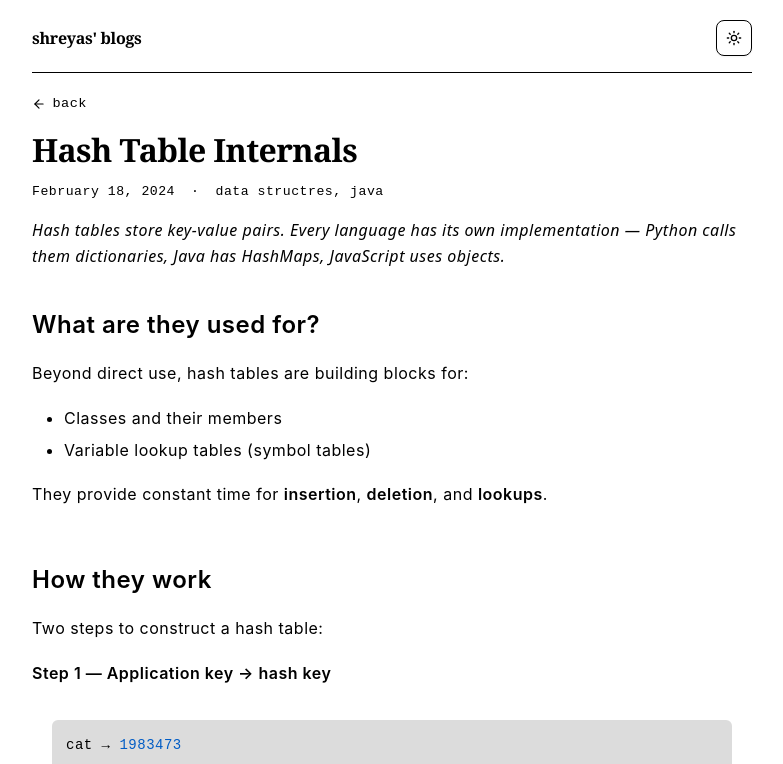
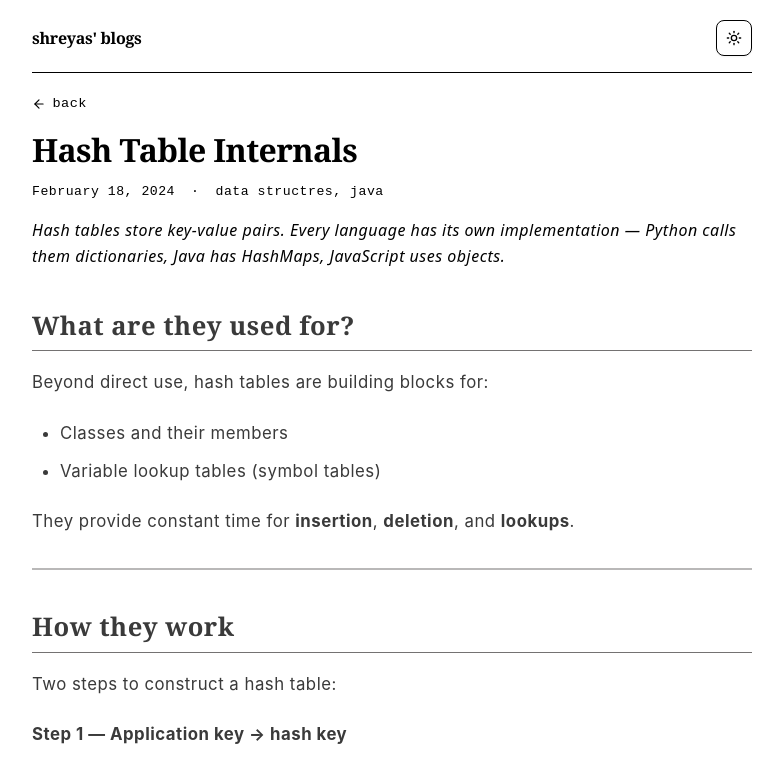
Before and after one commit to shreyas0924/blog.md, a Next.js app: page /blog/hashtable-internals in a window 1280 px wide. Shown: the top 764 px of the page, without its empty margins (248-1031 px from the left). Built offline with nearby package versions, Linux system fonts and the light colour scheme.

Commit message:
md formatting

```diff
--- a/app/blog/[slug]/page.tsx
+++ b/app/blog/[slug]/page.tsx
@@ -4,9 +4,28 @@ import { format } from "date-fns";
 import ReactMarkdown from "react-markdown";
 import remarkGfm from "remark-gfm";
 import rehypeHighlight from "rehype-highlight";
+import { visit } from "unist-util-visit";
+import type { Root, Element } from "hast";
 import Link from "next/link";
 import { ArrowLeft } from "lucide-react";
 import "highlight.js/styles/github.css";
+
+// Set default language for code blocks without one
+function rehypeSetDefaultLanguage() {
+  return (tree: Root) => {
+    visit(tree, "element", (node: Element) => {
+      if (node.tagName === "pre" && node.children[0]?.type === "element" && node.children[0].tagName === "code") {
+        const codeNode = node.children[0] as Element;
+        const classNames = codeNode.properties?.className as string[] || [];
+        const hasLanguage = classNames.some((c: string) => c.startsWith("language-"));
+        if (!hasLanguage) {
+          codeNode.properties = codeNode.properties || {};
+          codeNode.properties.className = ["language-javascript"];
+        }
+      }
+    });
+  };
+}
 
 export async function generateStaticParams() {
   return getAllSlugs().map((slug) => ({ slug }));
@@ -116,7 +135,7 @@ export default async function BlogPost({
       <div className="prose">
         <ReactMarkdown
           remarkPlugins={[remarkGfm]}
-          rehypePlugins={[rehypeHighlight]}
+          rehypePlugins={[rehypeSetDefaultLanguage, rehypeHighlight]}
         >
           {post.content}
         </ReactMarkdown>
--- a/app/globals.css
+++ b/app/globals.css
@@ -255,113 +255,323 @@ body {
 
 @import 'highlight.js/styles/github.css';
 
-.dark .hljs {
-  background: #161b22;
-  color: #e6edf3;
+/* Custom syntax highlighting overrides */
+.hljs {
+  background: transparent !important;
+  padding: 0 !important;
 }
 
-:root .hljs{
-  background: gainsboro;
-  color: black;
+.dark .hljs {
+  background: transparent !important;
+  color: #e6edf3 !important;
+}
+
+/* Light theme colors */
+:root .hljs-comment,
+:root .hljs-quote {
+  color: #6e7781;
+  font-style: italic;
+}
+
+:root .hljs-keyword,
+:root .hljs-selector-tag,
+:root .hljs-subst {
+  color: #cf222e;
+}
+
+:root .hljs-number,
+:root .hljs-literal,
+:root .hljs-variable,
+:root .hljs-template-variable,
+:root .hljs-tag .hljs-attr {
+  color: #0550ae;
+}
+
+:root .hljs-string,
+:root .hljs-doctag {
+  color: #0a3069;
+}
+
+:root .hljs-title,
+:root .hljs-section,
+:root .hljs-selector-id {
+  color: #8250df;
+}
+
+:root .hljs-type,
+:root .hljs-class .hljs-title {
+  color: #953800;
+}
+
+:root .hljs-tag,
+:root .hljs-name,
+:root .hljs-attribute {
+  color: #116329;
+  font-weight: normal;
+}
+
+:root .hljs-regexp,
+:root .hljs-link {
+  color: #0550ae;
+}
+
+:root .hljs-symbol,
+:root .hljs-bullet {
+  color: #0550ae;
+}
+
+:root .hljs-built_in,
+:root .hljs-builtin-name {
+  color: #953800;
+}
+
+:root .hljs-meta {
+  color: #6e7781;
+}
+
+:root .hljs-deletion {
+  background: #ffebe9;
+}
+
+:root .hljs-addition {
+  background: #dafbe1;
+}
+
+:root .hljs-emphasis {
+  font-style: italic;
+}
+
+:root .hljs-strong {
+  font-weight: bold;
+}
+
+/* Dark theme colors */
+.dark .hljs-comment,
+.dark .hljs-quote {
+  color: #8b949e;
+  font-style: italic;
+}
+
+.dark .hljs-keyword,
+.dark .hljs-selector-tag,
+.dark .hljs-subst {
+  color: #ff7b72;
+}
+
+.dark .hljs-number,
+.dark .hljs-literal,
+.dark .hljs-variable,
+.dark .hljs-template-variable,
+.dark .hljs-tag .hljs-attr {
+  color: #79c0ff;
+}
+
+.dark .hljs-string,
+.dark .hljs-doctag {
+  color: #a5d6ff;
+}
+
+.dark .hljs-title,
+.dark .hljs-section,
+.dark .hljs-selector-id {
+  color: #d2a8ff;
+}
+
+.dark .hljs-type,
+.dark .hljs-class .hljs-title {
+  color: #ffa657;
+}
+
+.dark .hljs-tag,
+.dark .hljs-name,
+.dark .hljs-attribute {
+  color: #7ee787;
+  font-weight: normal;
+}
+
+.dark .hljs-regexp,
+.dark .hljs-link {
+  color: #a5d6ff;
+}
+
+.dark .hljs-symbol,
+.dark .hljs-bullet {
+  color: #79c0ff;
+}
+
+.dark .hljs-built_in,
+.dark .hljs-builtin-name {
+  color: #ffa657;
+}
+
+.dark .hljs-meta {
+  color: #8b949e;
+}
+
+.dark .hljs-deletion {
+  background: rgba(248, 81, 73, 0.15);
+}
+
+.dark .hljs-addition {
+  background: rgba(46, 160, 67, 0.15);
+}
+
+.dark .hljs-emphasis {
+  font-style: italic;
+}
+
+.dark .hljs-strong {
+  font-weight: bold;
 }
 
 .prose {
-  color: var(--fg);
+  color: hsl(var(--foreground));
   font-family: -apple-system, BlinkMacSystemFont, "Segoe UI", Helvetica, Arial,
     sans-serif;
-  font-size: 1rem;
+  font-size: 1.05rem;
   line-height: 1.8;
 }
 
 .prose h1,
 .prose h2,
 .prose h3,
-.prose h4 {
-  font-family: -apple-system, BlinkMacSystemFont, "Segoe UI", Helvetica, Arial,
-    sans-serif;
-  font-weight: 600;
-  color: var(--fg);
-  margin-top: 2rem;
-  margin-bottom: 0.75rem;
+.prose h4,
+.prose h5,
+.prose h6 {
+  font-family: "Georgia", serif;
+  font-weight: 700;
+  color: hsl(var(--foreground));
+  margin-top: 2.5rem;
+  margin-bottom: 1rem;
   line-height: 1.3;
 }
 
 .prose h1 {
   font-size: 2rem;
+  margin-top: 0;
+  border-bottom: none;
+  padding-bottom: 0;
 }
+
 .prose h2 {
-  font-size: 1.5rem;
-  border-bottom: 1px solid var(--border);
-  padding-bottom: 0.4rem;
+  font-size: 1.6rem;
+  border-bottom: 1px solid hsl(var(--border));
+  padding-bottom: 0.5rem;
 }
+
 .prose h3 {
-  font-size: 1.25rem;
+  font-size: 1.35rem;
+}
+
+.prose h4 {
+  font-size: 1.15rem;
+}
+
+.prose h5 {
+  font-size: 1rem;
+}
+
+.prose h6 {
+  font-size: 0.875rem;
+  text-transform: uppercase;
+  letter-spacing: 0.05em;
+  color: hsl(var(--muted-foreground));
 }
 
 .prose p {
-  margin-bottom: 1rem;
+  margin-bottom: 1.25rem;
 }
 
 .prose a {
   color: #0969da;
-  text-decoration: none;
+  text-decoration: underline;
+  text-underline-offset: 2px;
+  font-weight: 500;
 }
+
 .dark .prose a {
   color: #58a6ff;
 }
+
 .prose a:hover {
-  text-decoration: underline;
+  text-decoration-color: transparent;
+  opacity: 0.8;
 }
 
 .prose strong {
-  font-weight: 600;
+  font-weight: 700;
+  color: hsl(var(--foreground));
+}
+
+.prose em,
+.prose i {
+  font-style: italic;
 }
 
 .prose ul,
 .prose ol {
-  padding-left: 2rem;
-  margin-bottom: 1rem;
+  padding-left: 1.75rem;
+  margin-bottom: 1.25rem;
 }
+
 .prose ul {
   list-style-type: disc;
 }
+
+.prose ul ul,
+.prose ul ol,
+.prose ol ul,
+.prose ol ol {
+  margin-top: 0.5rem;
+  margin-bottom: 0;
+}
+
 .prose ol {
   list-style-type: decimal;
 }
+
 .prose li {
-  margin-bottom: 0.25rem;
-  line-height: 1.75;
+  margin-bottom: 0.5rem;
+  line-height: 1.8;
 }
-.prose li > ul,
-.prose li > ol {
-  margin-top: 0.25rem;
-  margin-bottom: 0;
+
+.prose li > p {
+  margin-bottom: 0.5rem;
 }
 
 .prose blockquote {
-  border-left: 4px solid var(--border);
-  padding: 0 1rem;
-  margin: 1rem 0;
-  color: var(--muted);
+  border-left: 4px solid hsl(var(--primary));
+  padding: 1rem 1.25rem;
+  margin: 1.5rem 0;
+  color: hsl(var(--muted-foreground));
+  background: hsl(var(--muted));
+  border-radius: 0 8px 8px 0;
+  font-style: italic;
+}
+
+.dark .prose blockquote {
+  background: hsl(220 13% 18%);
 }
 
 .prose code {
   font-family: "JetBrains Mono", ui-monospace, monospace;
-  font-size: 0.85em;
-  background: var(--code-bg);
-  padding: 0.2em 0.4em;
-  border-radius: 6px;
-  border: 1px solid var(--border);
+  font-size: 0.9em;
+  background: hsl(var(--muted));
+  padding: 0.2em 0.5em;
+  border-radius: 4px;
+  color: hsl(var(--foreground));
+  font-weight: 500;
 }
 
 .prose pre {
-  background: var(--code-bg);
-  border: 1px solid var(--border);
+  background: hsl(220 14% 10%);
+  border: 1px solid hsl(220 13% 20%);
   border-radius: 8px;
-  padding: 1rem 1.25rem;
+  padding: 1.25rem 1.5rem;
   overflow-x: auto;
-  margin: 1rem 0;
-  line-height: 1.6;
+  margin: 1.5rem 0;
+  line-height: 1.7;
+  box-shadow: 0 1px 3px rgba(0, 0, 0, 0.1);
 }
 
 .prose pre code {
@@ -369,40 +579,60 @@ body {
   border: none;
   padding: 0;
   font-size: 0.875rem;
+  color: #e6edf3;
+}
+
+.dark .prose pre {
+  background: #0d1117;
+  border-color: #30363d;
+  box-shadow: 0 1px 3px rgba(0, 0, 0, 0.3);
+}
+
+.dark .prose pre code {
+  color: #c9d1d9;
 }
 
 .prose hr {
   border: none;
-  border-top: 1px solid var(--border);
-  margin: 1.5rem 0;
+  border-top: 2px solid hsl(var(--border));
+  margin: 2rem 0;
+  opacity: 0.5;
 }
 
 .prose table {
   width: 100%;
   border-collapse: collapse;
-  margin: 1rem 0;
-  font-size: 0.9rem;
+  margin: 1.5rem 0;
+  font-size: 0.95rem;
   display: block;
   overflow-x: auto;
 }
 
 .prose th,
 .prose td {
-  border: 1px solid var(--border);
-  padding: 0.5rem 0.75rem;
+  border: 1px solid hsl(var(--border));
+  padding: 0.75rem 1rem;
+  text-align: left;
 }
 
 .prose th {
-  background: var(--code-bg);
+  background: hsl(var(--muted));
   font-weight: 600;
+  color: hsl(var(--foreground));
 }
 
 .prose tr:nth-child(even) {
-  background: var(--code-bg);
+  background: hsl(var(--muted) / 0.5);
+}
+
+.prose tr:hover {
+  background: hsl(var(--muted) / 0.8);
 }
 
 .prose img {
   max-width: 100%;
-  border-radius: 6px;
-  border: 1px solid var(--border);
+  border-radius: 8px;
+  border: 1px solid hsl(var(--border));
+  margin: 1.5rem 0;
+  box-shadow: 0 4px 6px -1px rgba(0, 0, 0, 0.1);
 }
--- a/package.json
+++ b/package.json
@@ -16,6 +16,7 @@
     "date-fns": "^4.1.0",
     "fs": "0.0.1-security",
     "gray-matter": "^4.0.3",
+    "hast": "^1.0.0",
     "highlight.js": "^11.11.1",
     "lucide-react": "^0.564.0",
     "next": "16.1.6",
@@ -28,10 +29,12 @@
     "rehype-slug": "^6.0.0",
     "remark-gfm": "^4.0.1",
     "server-only": "^0.0.1",
-    "tailwind-merge": "^3.4.0"
+    "tailwind-merge": "^3.4.0",
+    "unist-util-visit": "^5.1.0"
   },
   "devDependencies": {
     "@tailwindcss/postcss": "^4",
+    "@types/hast": "^3.0.4",
     "@types/lodash.throttle": "^4.1.9",
     "@types/node": "^20",
     "@types/react": "^19",
```
Also changed, not shown: 2 other files (tests, documents, lock files or other folders).
